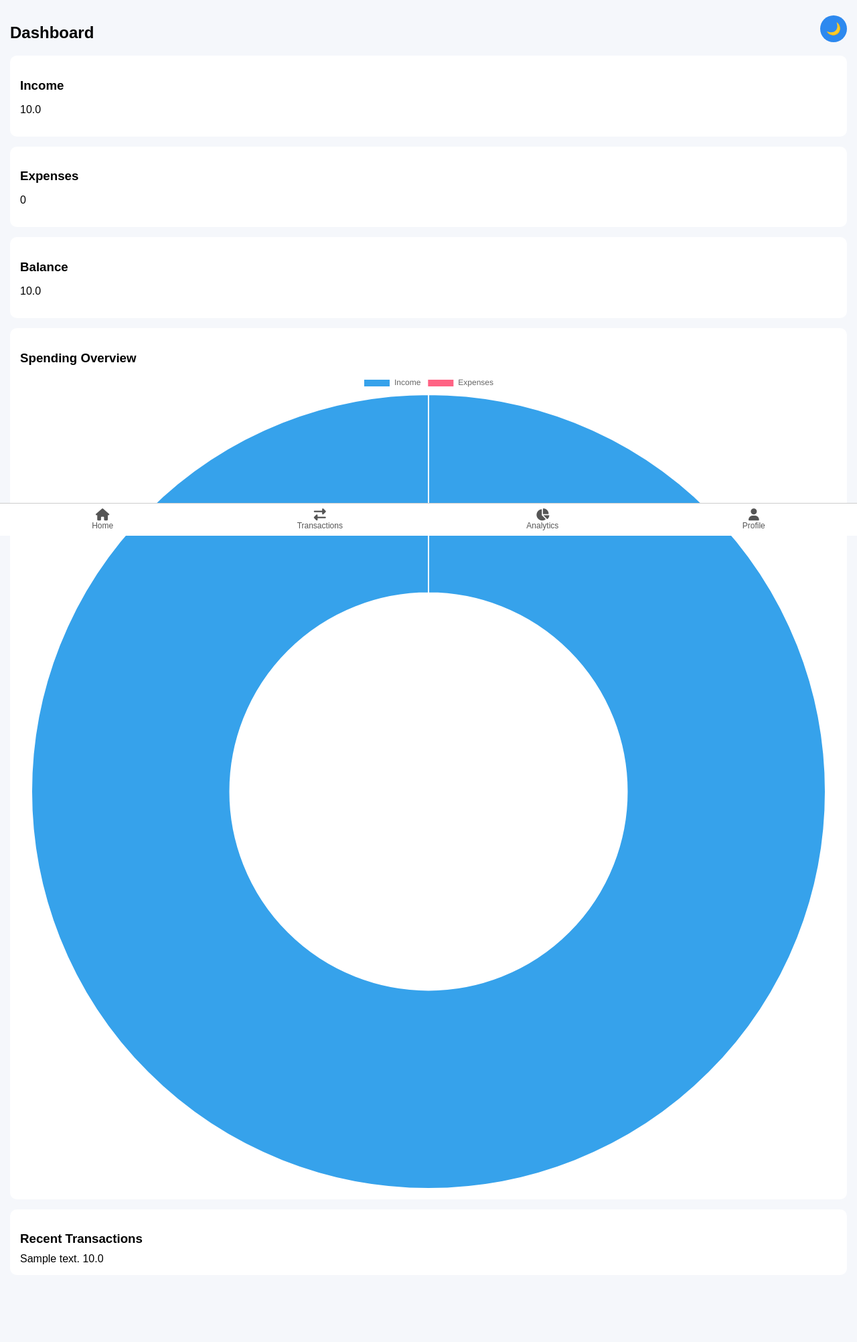
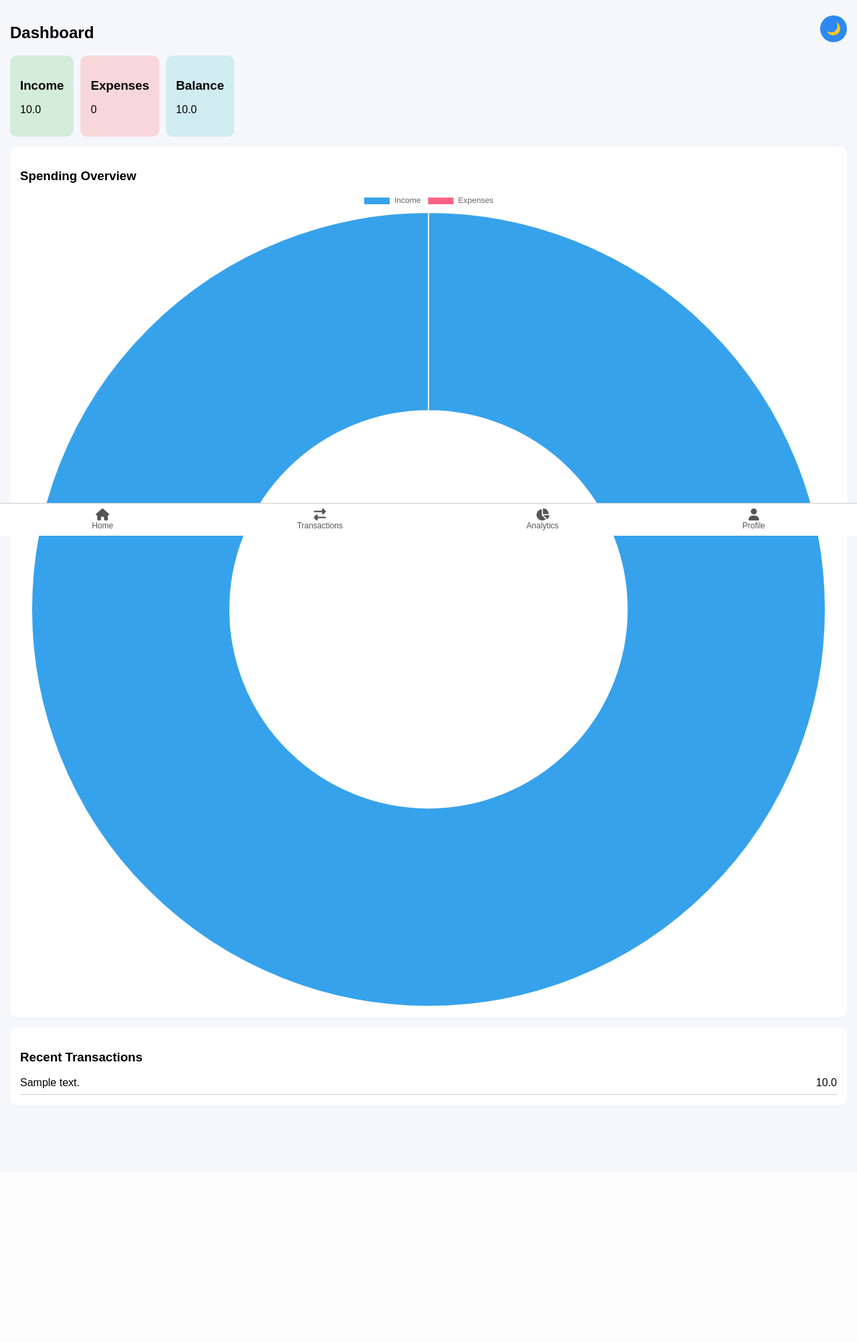
Before and after one commit to Marly1916/fintech-app, a Flask app: page / in a window 1280 px wide. Shown: the whole page at 67% size. After the commit the page ends 1635 px from the top, so only its background shows below. Run offline with Flask 3, Linux system fonts and the light colour scheme; the visitor is signed in with stand-in values (Sample User, id 1); tables that the repository leaves empty hold one stand-in row (values such as "Sample post").

Commit message:
Add files via upload

```diff
--- a/static/style.css
+++ b/static/style.css
@@ -89,6 +89,7 @@ body.dark .nav a {
     font-size: 18px;
 }
 
+
 /* 🌙 Floating Dark Mode Button */
 .toggle-btn {
     position: fixed;
@@ -126,3 +127,19 @@ body.dark .nav a {
 .card h3 {
     margin-bottom: 10px;
 }
+.cards {
+    display: flex;
+    gap: 10px;
+    flex-wrap: wrap;
+}
+
+.card.income { background: #d4edda; }
+.card.expense { background: #f8d7da; }
+.card.balance { background: #d1ecf1; }
+
+.transaction {
+    display: flex;
+    justify-content: space-between;
+    padding: 8px 0;
+    border-bottom: 1px solid #ccc;
+}
```
